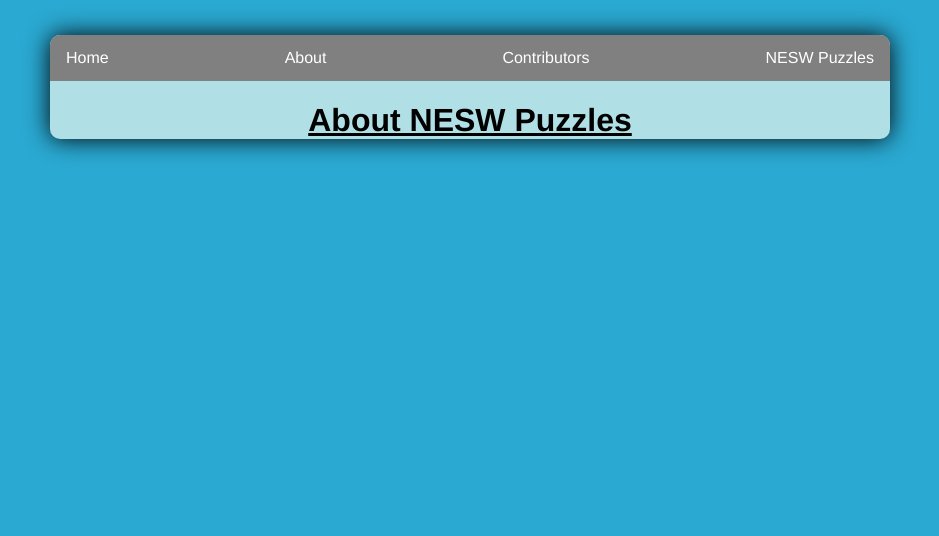
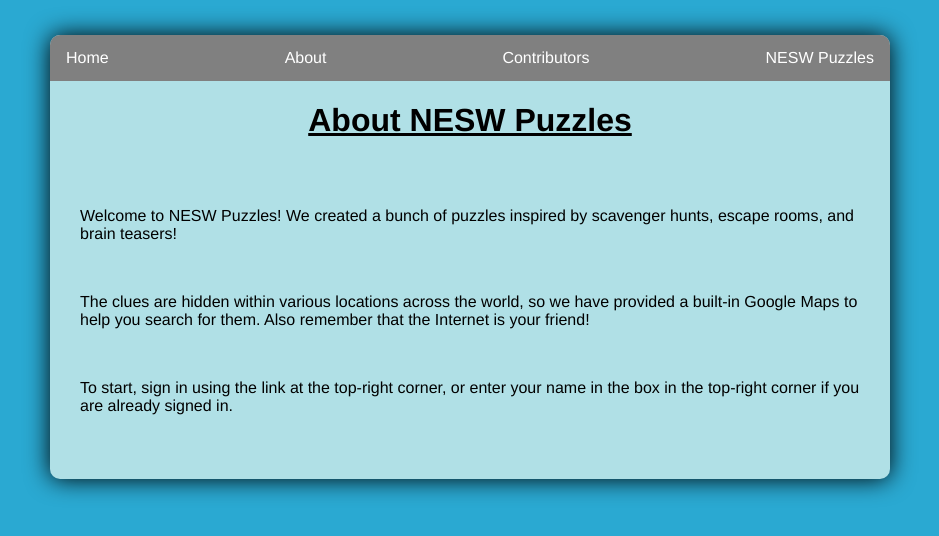
Before and after one commit to happyinfrance10/legendary-octo-giggle, a Python web app: template templates/about.html in a window 1280 px wide. Shown: the top 536 px of the page, without its empty margins (170-1109 px from the left). Run offline with Jinja, Linux system fonts and the light colour scheme; the template is opened without the code that fills it, so the values that code supplies are empty.

Commit message:
moved about

```diff
--- a/templates/about.html
+++ b/templates/about.html
@@ -20,8 +20,15 @@
     <div id="title">
       <h1>About NESW Puzzles</h1>
     </div>
-
-
+    <div id="about">
+      <p>Welcome to NESW Puzzles! We created a bunch of puzzles inspired by
+      scavenger hunts, escape rooms, and brain teasers!</p><br>
+      <p>The clues are hidden within various locations across the world, so we
+      have provided a built-in Google Maps to help you search for them. Also
+      remember that the Internet is your friend!</p><br>
+      <p>To start, sign in using the link at the top-right corner, or enter your
+      name in the box in the top-right corner if you are already signed in. </p><br>
+    </div>
   </body>
 
 </div>
```
Also changed, not shown: templates/home.html (+1 -7 lines).
